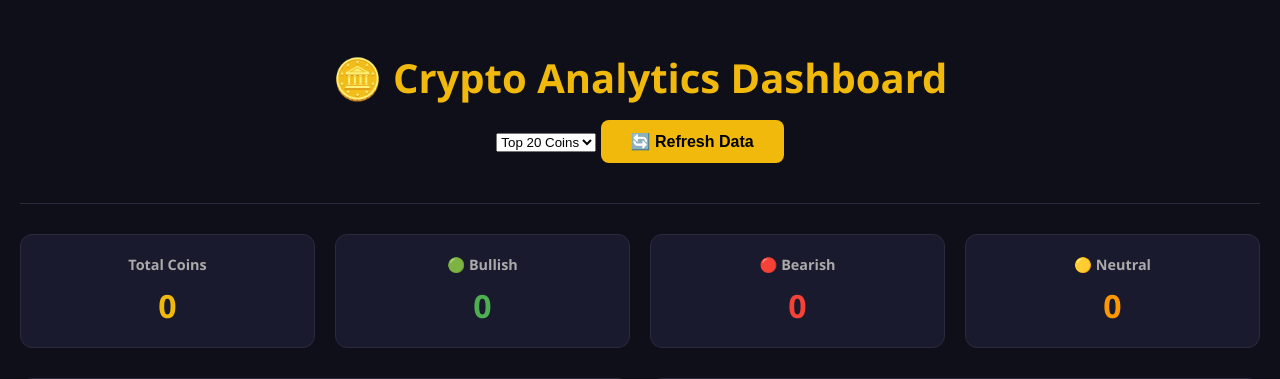
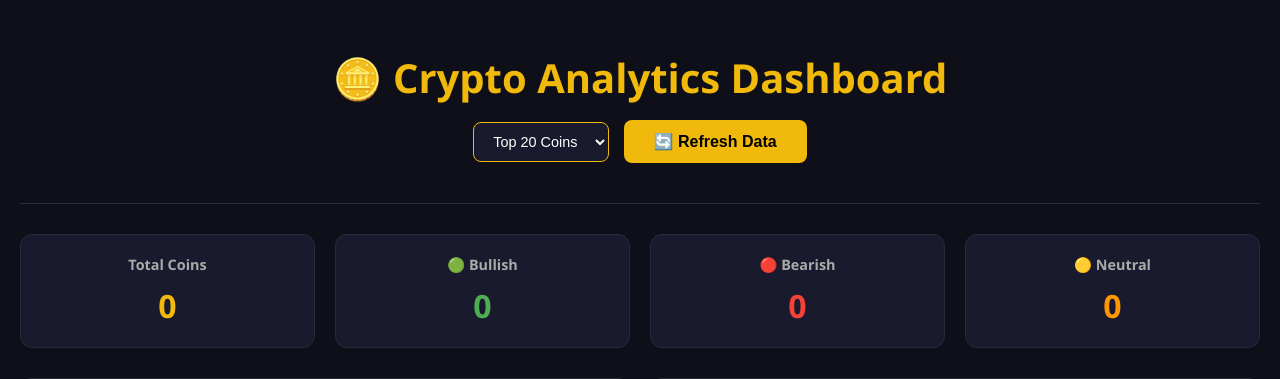
Before and after one commit to Prajwal-88/Crypto, a Flask app: page / in a window 1280 px wide. Shown: the top 379 px of the page. Run offline with Flask 3, Linux system fonts and the light colour scheme; data that the repository does not hold is empty.

Commit message:
Added style to coin limt parameter

```diff
--- a/static/style.css
+++ b/static/style.css
@@ -59,6 +59,22 @@ body {
     margin-top: 8px;
     font-size: 0.85rem;
     color: #aaaaaa;
+}
+
+#coinLimit {
+    background-color: #1a1a2e;
+    color: #ffffff;
+    border: 1px solid #f0b90b;
+    padding: 10px 15px;
+    border-radius: 8px;
+    font-size: 0.9rem;
+    cursor: pointer;
+    margin-right: 10px;
+    outline: none;
+}
+
+#coinLimit:hover {
+    background-color: #2a2a3d;
 }
 
 /* Stats Cards */
```
